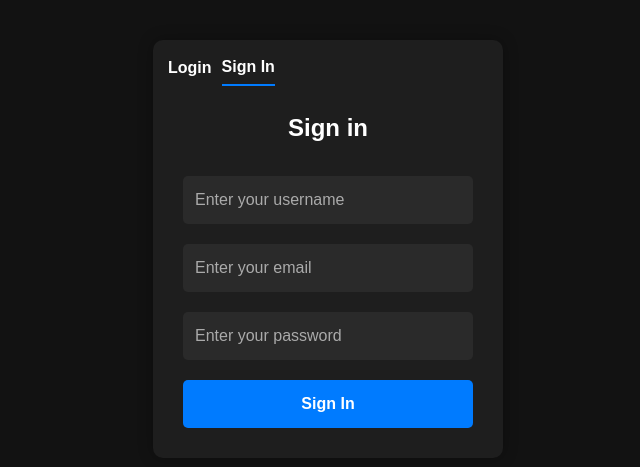
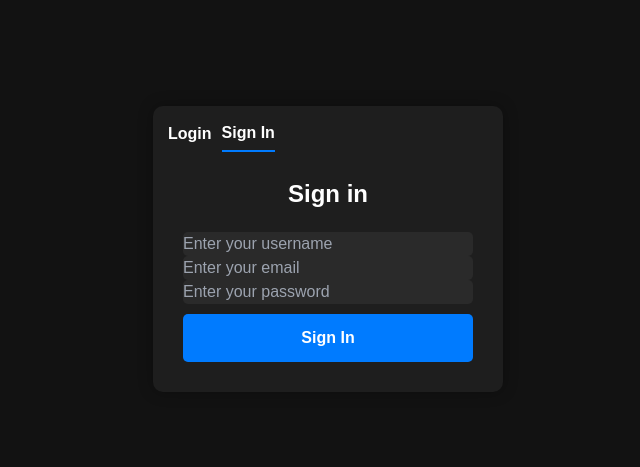
Before and after one commit to sigma-boyz/sparkio, a React (Vite) app: page / in a window 1280 px wide. Shown: the part 151-618 px from the top of the page, without its empty margins (312-952 px from the left). Built offline with nearby package versions, Linux system fonts and the light colour scheme; no server answers.

Commit message:
Update friends.css

```diff
--- a/src/components/friends/friends.css
+++ b/src/components/friends/friends.css
@@ -1,192 +1,552 @@
-/* General Styles */
-.w-\[800px\] {
+@import url(https://fonts.googleapis.com/css2?family=Lato&display=swap);
+@import url(https://fonts.googleapis.com/css2?family=Open+Sans&display=swap);
+@import url(https://fonts.googleapis.com/css2?family=Material+Symbols+Outlined:opsz,wght,FILL,GRAD@20..48,100..700,0..1,-50..200);
+
+/*! tailwindcss v3.4.11 | MIT License | https://tailwindcss.com*/
+*,
+:after,
+:before {
+  border: 0 solid #e5e7eb;
+  box-sizing: border-box;
+}
+:after,
+:before {
+  --tw-content: "";
+}
+:host,
+html {
+  line-height: 1.5;
+  -webkit-text-size-adjust: 100%;
+  font-family:
+    Open Sans,
+    ui-sans-serif,
+    system-ui,
+    sans-serif,
+    Apple Color Emoji,
+    Segoe UI Emoji,
+    Segoe UI Symbol,
+    Noto Color Emoji;
+  font-feature-settings: normal;
+  font-variation-settings: normal;
+  -moz-tab-size: 4;
+  tab-size: 4;
+  -webkit-tap-highlight-color: transparent;
+}
+body {
+  line-height: inherit;
+  margin: 0;
+}
+hr {
+  border-top-width: 1px;
+  color: inherit;
+  height: 0;
+}
+abbr:where([title]) {
+  text-decoration: underline dotted;
+}
+h1,
+h2,
+h3,
+h4,
+h5,
+h6 {
+  font-size: inherit;
+  font-weight: inherit;
+}
+a {
+  color: inherit;
+  text-decoration: inherit;
+}
+b,
+strong {
+  font-weight: bolder;
+}
+code,
+kbd,
+pre,
+samp {
+  font-family:
+    ui-monospace,
+    SFMono-Regular,
+    Menlo,
+    Monaco,
+    Consolas,
+    Liberation Mono,
+    Courier New,
+    monospace;
+  font-feature-settings: normal;
+  font-size: 1em;
+  font-variation-settings: normal;
+}
+small {
+  font-size: 80%;
+}
+sub,
+sup {
+  font-size: 75%;
+  line-height: 0;
+  position: relative;
+  vertical-align: baseline;
+}
+sub {
+  bottom: -0.25em;
+}
+sup {
+  top: -0.5em;
+}
+table {
+  border-collapse: collapse;
+  border-color: inherit;
+  text-indent: 0;
+}
+button,
+input,
+optgroup,
+select,
+textarea {
+  color: inherit;
+  font-family: inherit;
+  font-feature-settings: inherit;
+  font-size: 100%;
+  font-variation-settings: inherit;
+  font-weight: inherit;
+  letter-spacing: inherit;
+  line-height: inherit;
+  margin: 0;
+  padding: 0;
+}
+button,
+select {
+  text-transform: none;
+}
+button,
+input:where([type="button"]),
+input:where([type="reset"]),
+input:where([type="submit"]) {
+  -webkit-appearance: button;
+  background-color: transparent;
+  background-image: none;
+}
+:-moz-focusring {
+  outline: auto;
+}
+:-moz-ui-invalid {
+  box-shadow: none;
+}
+progress {
+  vertical-align: baseline;
+}
+::-webkit-inner-spin-button,
+::-webkit-outer-spin-button {
+  height: auto;
+}
+[type="search"] {
+  -webkit-appearance: textfield;
+  outline-offset: -2px;
+}
+::-webkit-search-decoration {
+  -webkit-appearance: none;
+}
+::-webkit-file-upload-button {
+  -webkit-appearance: button;
+  font: inherit;
+}
+summary {
+  display: list-item;
+}
+blockquote,
+dd,
+dl,
+figure,
+h1,
+h2,
+h3,
+h4,
+h5,
+h6,
+hr,
+p,
+pre {
+  margin: 0;
+}
+fieldset {
+  margin: 0;
+}
+fieldset,
+legend {
+  padding: 0;
+}
+menu,
+ol,
+ul {
+  list-style: none;
+  margin: 0;
+  padding: 0;
+}
+dialog {
+  padding: 0;
+}
+textarea {
+  resize: vertical;
+}
+input::placeholder,
+textarea::placeholder {
+  color: #9ca3af;
+  opacity: 1;
+}
+[role="button"],
+button {
+  cursor: pointer;
+}
+:disabled {
+  cursor: default;
+}
+audio,
+canvas,
+embed,
+iframe,
+img,
+object,
+svg,
+video {
+  display: block;
+  vertical-align: middle;
+}
+img,
+video {
+  height: auto;
+  max-width: 100%;
+}
+[hidden] {
+  display: none;
+}
+*,
+:after,
+:before {
+  --tw-border-spacing-x: 0;
+  --tw-border-spacing-y: 0;
+  --tw-translate-x: 0;
+  --tw-translate-y: 0;
+  --tw-rotate: 0;
+  --tw-skew-x: 0;
+  --tw-skew-y: 0;
+  --tw-scale-x: 1;
+  --tw-scale-y: 1;
+  --tw-pan-x: ;
+  --tw-pan-y: ;
+  --tw-pinch-zoom: ;
+  --tw-scroll-snap-strictness: proximity;
+  --tw-gradient-from-position: ;
+  --tw-gradient-via-position: ;
+  --tw-gradient-to-position: ;
+  --tw-ordinal: ;
+  --tw-slashed-zero: ;
+  --tw-numeric-figure: ;
+  --tw-numeric-spacing: ;
+  --tw-numeric-fraction: ;
+  --tw-ring-inset: ;
+  --tw-ring-offset-width: 0px;
+  --tw-ring-offset-color: #fff;
+  --tw-ring-color: rgba(59, 130, 246, 0.5);
+  --tw-ring-offset-shadow: 0 0 #0000;
+  --tw-ring-shadow: 0 0 #0000;
+  --tw-shadow: 0 0 #0000;
+  --tw-shadow-colored: 0 0 #0000;
+  --tw-blur: ;
+  --tw-brightness: ;
+  --tw-contrast: ;
+  --tw-grayscale: ;
+  --tw-hue-rotate: ;
+  --tw-invert: ;
+  --tw-saturate: ;
+  --tw-sepia: ;
+  --tw-drop-shadow: ;
+  --tw-backdrop-blur: ;
+  --tw-backdrop-brightness: ;
+  --tw-backdrop-contrast: ;
+  --tw-backdrop-grayscale: ;
+  --tw-backdrop-hue-rotate: ;
+  --tw-backdrop-invert: ;
+  --tw-backdrop-opacity: ;
+  --tw-backdrop-saturate: ;
+  --tw-backdrop-sepia: ;
+  --tw-contain-size: ;
+  --tw-contain-layout: ;
+  --tw-contain-paint: ;
+  --tw-contain-style: ;
+}
+::backdrop {
+  --tw-border-spacing-x: 0;
+  --tw-border-spacing-y: 0;
+  --tw-translate-x: 0;
+  --tw-translate-y: 0;
+  --tw-rotate: 0;
+  --tw-skew-x: 0;
+  --tw-skew-y: 0;
+  --tw-scale-x: 1;
+  --tw-scale-y: 1;
+  --tw-pan-x: ;
+  --tw-pan-y: ;
+  --tw-pinch-zoom: ;
+  --tw-scroll-snap-strictness: proximity;
+  --tw-gradient-from-position: ;
+  --tw-gradient-via-position: ;
+  --tw-gradient-to-position: ;
+  --tw-ordinal: ;
+  --tw-slashed-zero: ;
+  --tw-numeric-figure: ;
+  --tw-numeric-spacing: ;
+  --tw-numeric-fraction: ;
+  --tw-ring-inset: ;
+  --tw-ring-offset-width: 0px;
+  --tw-ring-offset-color: #fff;
+  --tw-ring-color: rgba(59, 130, 246, 0.5);
+  --tw-ring-offset-shadow: 0 0 #0000;
+  --tw-ring-shadow: 0 0 #0000;
+  --tw-shadow: 0 0 #0000;
+  --tw-shadow-colored: 0 0 #0000;
+  --tw-blur: ;
+  --tw-brightness: ;
+  --tw-contrast: ;
+  --tw-grayscale: ;
+  --tw-hue-rotate: ;
+  --tw-invert: ;
+  --tw-saturate: ;
+  --tw-sepia: ;
+  --tw-drop-shadow: ;
+  --tw-backdrop-blur: ;
+  --tw-backdrop-brightness: ;
+  --tw-backdrop-contrast: ;
+  --tw-backdrop-grayscale: ;
+  --tw-backdrop-hue-rotate: ;
+  --tw-backdrop-invert: ;
+  --tw-backdrop-opacity: ;
+  --tw-backdrop-saturate: ;
+  --tw-backdrop-sepia: ;
+  --tw-contain-size: ;
+  --tw-contain-layout: ;
+  --tw-contain-paint: ;
+  --tw-contain-style: ;
+}
+#webcrumbs .mb-4 {
+  margin-bottom: 16px;
+}
+#webcrumbs .mb-6 {
+  margin-bottom: 24px;
+}
+#webcrumbs .mr-4 {
+  margin-right: 16px;
+}
+#webcrumbs .flex {
+  display: flex;
+}
+#webcrumbs .hidden {
+  display: none;
+}
+#webcrumbs .h-12 {
+  height: 48px;
+}
+#webcrumbs .w-12 {
+  width: 48px;
+}
+#webcrumbs .w-\[800px\] {
   width: 800px;
 }
-
-.bg-gray-900 {
-  background-color: rgb(17, 24, 39);
+#webcrumbs .w-full {
+  width: 100%;
 }
-
-.text-white {
-  color: rgb(255, 255, 255);
+#webcrumbs .cursor-pointer {
+  cursor: pointer;
 }
-
-.p-6 {
+#webcrumbs .flex-row {
+  flex-direction: row;
+}
+#webcrumbs .items-center {
+  align-items: center;
+}
+#webcrumbs .justify-between {
+  justify-content: space-between;
+}
+#webcrumbs .gap-4 {
+  gap: 16px;
+}
+#webcrumbs :is(.space-x-2 > :not([hidden]) ~ :not([hidden])) {
+  --tw-space-x-reverse: 0;
+  margin-left: calc(8px * (1 - var(--tw-space-x-reverse)));
+  margin-right: calc(8px * var(--tw-space-x-reverse));
+}
+#webcrumbs :is(.space-y-4 > :not([hidden]) ~ :not([hidden])) {
+  --tw-space-y-reverse: 0;
+  margin-bottom: calc(16px * var(--tw-space-y-reverse));
+  margin-top: calc(16px * (1 - var(--tw-space-y-reverse)));
+}
+#webcrumbs .rounded-full {
+  border-radius: 9999px;
+}
+#webcrumbs .rounded-lg {
+  border-radius: 24px;
+}
+#webcrumbs .rounded-l-lg {
+  border-bottom-left-radius: 24px;
+  border-top-left-radius: 24px;
+}
+#webcrumbs .rounded-r-lg {
+  border-bottom-right-radius: 24px;
+  border-top-right-radius: 24px;
+}
+#webcrumbs .border-b {
+  border-bottom-width: 1px;
+}
+#webcrumbs .border-b-2 {
+  border-bottom-width: 2px;
+}
+#webcrumbs .border-blue-500 {
+  --tw-border-opacity: 1;
+  border-color: rgb(59 130 246 / var(--tw-border-opacity));
+}
+#webcrumbs .border-gray-700 {
+  --tw-border-opacity: 1;
+  border-color: rgb(55 65 81 / var(--tw-border-opacity));
+}
+#webcrumbs .border-transparent {
+  border-color: transparent;
+}
+#webcrumbs .bg-blue-600 {
+  --tw-bg-opacity: 1;
+  background-color: rgb(37 99 235 / var(--tw-bg-opacity));
+}
+#webcrumbs .bg-gray-800 {
+  --tw-bg-opacity: 1;
+  background-color: rgb(31 41 55 / var(--tw-bg-opacity));
+}
+#webcrumbs .bg-gray-900 {
+  --tw-bg-opacity: 1;
+  background-color: rgb(17 24 39 / var(--tw-bg-opacity));
+}
+#webcrumbs .bg-green-600 {
+  --tw-bg-opacity: 1;
+  background-color: rgb(22 163 74 / var(--tw-bg-opacity));
+}
+#webcrumbs .bg-red-600 {
+  --tw-bg-opacity: 1;
+  background-color: rgb(220 38 38 / var(--tw-bg-opacity));
+}
+#webcrumbs .object-cover {
+  object-fit: cover;
+}
+#webcrumbs .p-4 {
+  padding: 16px;
+}
+#webcrumbs .p-6 {
   padding: 24px;
 }
-
-.rounded-lg {
-  border-radius: 8px;
-}
-
-.shadow-lg {
-  box-shadow: 0 10px 15px -3px rgba(0, 0, 0, 0.1), 0 4px 6px -4px rgba(0, 0, 0, 0.1);
-}
-
-/* Tabs */
-.flex {
-  display: flex;
-}
-
-.border-b {
-  border-bottom-width: 1px;
-}
-
-.border-gray-700 {
-  border-color: rgb(55, 65, 81);
-}
-
-.mb-6 {
-  margin-bottom: 24px;
-}
-
-.px-4 {
+#webcrumbs .px-4 {
   padding-left: 16px;
   padding-right: 16px;
 }
-
-.py-2 {
+#webcrumbs .py-2 {
+  padding-bottom: 8px;
   padding-top: 8px;
-  padding-bottom: 8px;
 }
-
-.mr-4 {
-  margin-right: 16px;
+#webcrumbs .text-sm {
+  font-size: 14px;
+  line-height: 21px;
 }
-
-.font-semibold {
+#webcrumbs .text-xl {
+  font-size: 20px;
+  line-height: 28px;
+}
+#webcrumbs .font-bold {
+  font-weight: 700;
+}
+#webcrumbs .font-semibold {
   font-weight: 600;
 }
-
-.hover\:text-blue-400:hover {
-  color: rgb(96, 165, 250);
+#webcrumbs .text-gray-400 {
+  --tw-text-opacity: 1;
+  color: rgb(156 163 175 / var(--tw-text-opacity));
 }
-
-.transition-colors {
-  transition-property: color, background-color, border-color, text-decoration-color, fill, stroke;
+#webcrumbs .text-white {
+  --tw-text-opacity: 1;
+  color: rgb(255 255 255 / var(--tw-text-opacity));
+}
+#webcrumbs .shadow-lg {
+  --tw-shadow: 0 10px 15px -3px rgba(0, 0, 0, 0.1),
+    0 4px 6px -4px rgba(0, 0, 0, 0.1);
+  --tw-shadow-colored: 0 10px 15px -3px var(--tw-shadow-color),
+    0 4px 6px -4px var(--tw-shadow-color);
+  box-shadow: var(--tw-ring-offset-shadow, 0 0 #0000),
+    var(--tw-ring-shadow, 0 0 #0000), var(--tw-shadow);
+}
+#webcrumbs .transition-all {
   transition-duration: 0.15s;
+  transition-property: all;
+  transition-timing-function: cubic-bezier(0.4, 0, 0.2, 1);
 }
-
-.duration-200 {
+#webcrumbs .transition-colors {
+  transition-duration: 0.15s;
+  transition-property: color, background-color, border-color,
+    text-decoration-color, fill, stroke;
+  transition-timing-function: cubic-bezier(0.4, 0, 0.2, 1);
+}
+#webcrumbs .duration-200 {
   transition-duration: 0.2s;
 }
-
-.border-b-2 {
-  border-bottom-width: 2px;
+#webcrumbs .duration-300 {
+  transition-duration: 0.3s;
 }
-
-.border-blue-500 {
-  border-color: rgb(59, 130, 246);
+#webcrumbs {
+  font-family: Open Sans !important;
+  font-size: 16px !important;
 }
-
-.border-transparent {
-  border-color: transparent;
+#webcrumbs .hover\:scale-105:hover {
+  --tw-scale-x: 1.05;
+  --tw-scale-y: 1.05;
+  transform: translate(var(--tw-translate-x), var(--tw-translate-y))
+    rotate(var(--tw-rotate)) skewX(var(--tw-skew-x)) skewY(var(--tw-skew-y))
+    scaleX(var(--tw-scale-x)) scaleY(var(--tw-scale-y));
 }
-
-.focus\:outline-none:focus {
+#webcrumbs .hover\:bg-blue-700:hover {
+  --tw-bg-opacity: 1;
+  background-color: rgb(29 78 216 / var(--tw-bg-opacity));
+}
+#webcrumbs .hover\:bg-gray-700:hover {
+  --tw-bg-opacity: 1;
+  background-color: rgb(55 65 81 / var(--tw-bg-opacity));
+}
+#webcrumbs .hover\:bg-green-700:hover {
+  --tw-bg-opacity: 1;
+  background-color: rgb(21 128 61 / var(--tw-bg-opacity));
+}
+#webcrumbs .hover\:bg-red-700:hover {
+  --tw-bg-opacity: 1;
+  background-color: rgb(185 28 28 / var(--tw-bg-opacity));
+}
+#webcrumbs .hover\:text-blue-400:hover {
+  --tw-text-opacity: 1;
+  color: rgb(96 165 250 / var(--tw-text-opacity));
+}
+#webcrumbs .hover\:shadow-md:hover {
+  --tw-shadow: 0 4px 6px -1px rgba(0, 0, 0, 0.1),
+    0 2px 4px -2px rgba(0, 0, 0, 0.1);
+  --tw-shadow-colored: 0 4px 6px -1px var(--tw-shadow-color),
+    0 2px 4px -2px var(--tw-shadow-color);
+  box-shadow: var(--tw-ring-offset-shadow, 0 0 #0000),
+    var(--tw-ring-shadow, 0 0 #0000), var(--tw-shadow);
+}
+#webcrumbs .focus\:outline-none:focus {
   outline: 2px solid transparent;
   outline-offset: 2px;
 }
-
-/* Friends List */
-.space-y-4 > :not([hidden]) ~ :not([hidden]) {
-  margin-top: 16px;
+#webcrumbs .focus\:ring-2:focus {
+  --tw-ring-offset-shadow: var(--tw-ring-inset) 0 0 0
+    var(--tw-ring-offset-width) var(--tw-ring-offset-color);
+  --tw-ring-shadow: var(--tw-ring-inset) 0 0 0
+    calc(2px + var(--tw-ring-offset-width)) var(--tw-ring-color);
+  box-shadow: var(--tw-ring-offset-shadow), var(--tw-ring-shadow),
+    var(--tw-shadow, 0 0 #0000);
 }
-
-.text-xl {
-  font-size: 20px;
-  line-height: 28px;
+#webcrumbs .focus\:ring-blue-500:focus {
+  --tw-ring-opacity: 1;
+  --tw-ring-color: rgb(59 130 246 / var(--tw-ring-opacity));
 }
-
-.font-bold {
-  font-weight: 700;
-}
-
-.bg-gray-800 {
-  background-color: rgb(31, 41, 55);
-}
-
-.hover\:bg-gray-700:hover {
-  background-color: rgb(55, 65, 81);
-}
-
-.hover\:shadow-md:hover {
-  box-shadow: 0 4px 6px -1px rgba(0, 0, 0, 0.1), 0 2px 4px -2px rgba(0, 0, 0, 0.1);
-}
-
-.cursor-pointer {
-  cursor: pointer;
-}
-
-.w-12 {
-  width: 48px;
-}
-
-.h-12 {
-  height: 48px;
-}
-
-.rounded-full {
-  border-radius: 9999px;
-}
-
-.object-cover {
-  object-fit: cover;
-}
-
-.text-gray-400 {
-  color: rgb(156, 163, 175);
-}
-
-.text-sm {
-  font-size: 14px;
-  line-height: 21px;
-}
-
-/* Add Friends Tab */
-.bg-blue-600 {
-  background-color: rgb(37, 99, 235);
-}
-
-.hover\:bg-blue-700:hover {
-  background-color: rgb(29, 78, 216);
-}
-
-.rounded-r-lg {
-  border-top-right-radius: 8px;
-  border-bottom-right-radius: 8px;
-}
-
-.rounded-l-lg {
-  border-top-left-radius: 8px;
-  border-bottom-left-radius: 8px;
-}
-
-.focus\:ring-2:focus {
-  box-shadow: 0 0 0 2px rgba(59, 130, 246, 0.5);
-}
-
-.focus\:ring-blue-500:focus {
-  --tw-ring-color: rgb(59, 130, 246);
-}
-
-/* Friend Requests Tab */
-.bg-green-600 {
-  background-color: rgb(22, 163, 74);
-}
-
-.hover\:bg-green-700:hover {
-  background-color: rgb(21, 128, 61);
-}
-
-.bg-red-600 {
-  background-color: rgb(220, 38, 38);
-}
-
-.hover\:bg-red-700:hover {
-  background-color: rgb(185, 28, 28);
-}
-
-.space-x-2 > :not([hidden]) ~ :not([hidden]) {
-  margin-left: 8px;
-}
```
